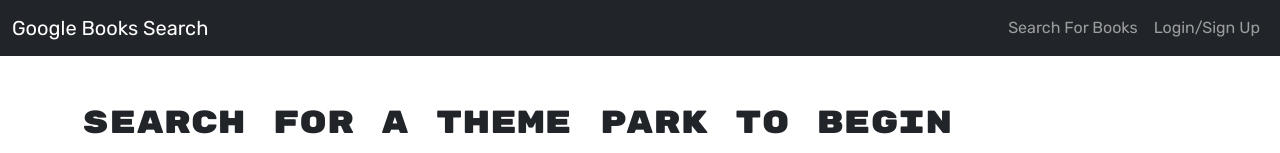
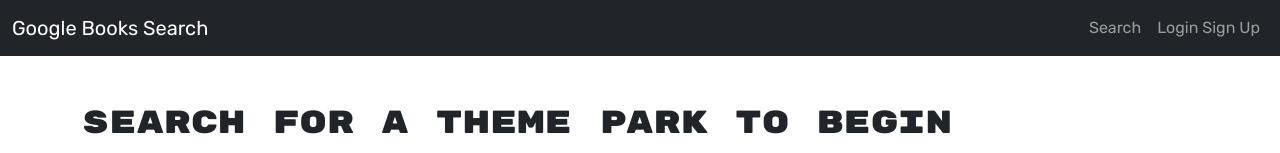
Before and after one commit to Sabeen44/Rides-Roars-and-Rollercoasters, a React (Create React App) app in the folder client/: page / in a window 1280 px wide. Shown: the top 153 px of the page. Built offline with nearby package versions, Linux system fonts and the light colour scheme.

Commit message:
fixed nav bar

```diff
--- a/client/src/components/Navbar.js
+++ b/client/src/components/Navbar.js
@@ -21,18 +21,18 @@ const AppNavbar = () => {
           <Navbar.Collapse id='navbar' className='d-flex flex-row-reverse'>
             <Nav className='ml-auto d-flex'>
               <Nav.Link as={Link} to='/'>
-                Search For Books
+                Search
               </Nav.Link>
               {/* if user is logged in show saved books and logout */}
               {Auth.loggedIn() ? (
                 <>
                   <Nav.Link as={Link} to='/saved'>
-                    See Your Books
+                    See Your Theme Parks
                   </Nav.Link>
                   <Nav.Link onClick={Auth.logout}>Logout</Nav.Link>
                 </>
               ) : (
-                <Nav.Link onClick={() => setShowModal(true)}>Login/Sign Up</Nav.Link>
+                <Nav.Link onClick={() => setShowModal(true)}>Login Sign Up</Nav.Link>
               )}
             </Nav>
           </Navbar.Collapse>
```
